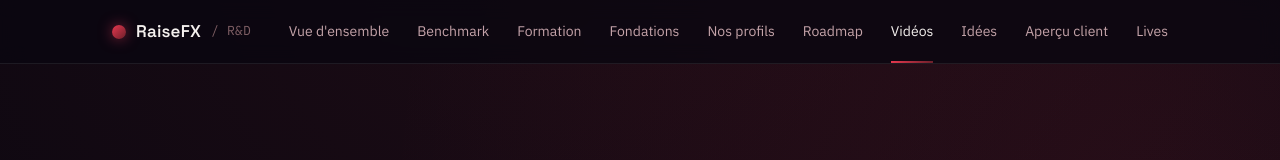
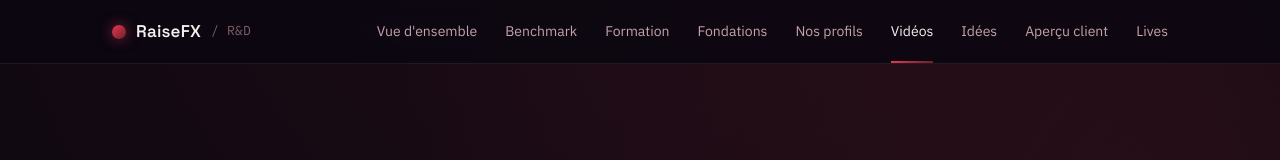
Before and after one commit to macairehugo01-glitch/idea, a website: page public/videos.html in a window 1280 px wide. Shown: the top 160 px of the page. Drawn offline with Linux system fonts and the light colour scheme.

Commit message:
Update videos.html

```diff
--- a/public/videos.html
+++ b/public/videos.html
@@ -30,7 +30,6 @@
       <a href="plateforme-formation.html">Formation</a>
       <a href="formation.html">Fondations</a>
       <a href="webinaire.html">Nos profils</a>
-      <a href="roadmap.html">Roadmap</a>
       <a href="videos.html" class="active">Vidéos</a>
       <a href="idees.html">Idées</a>
       <a href="exemple-accueil.html">Aperçu client</a>
```
